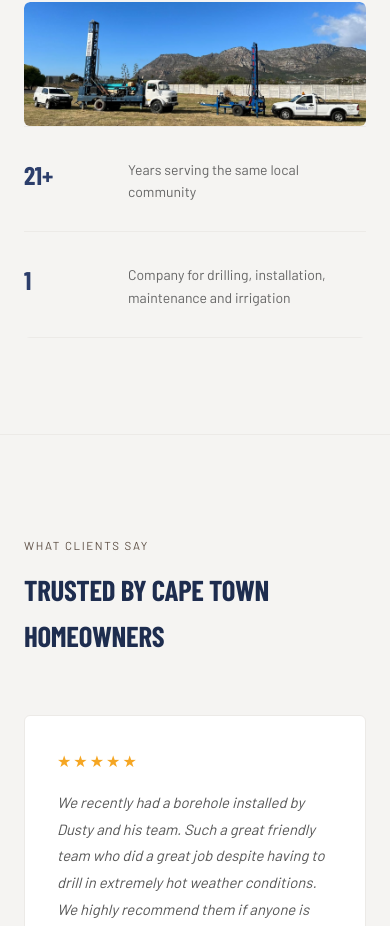
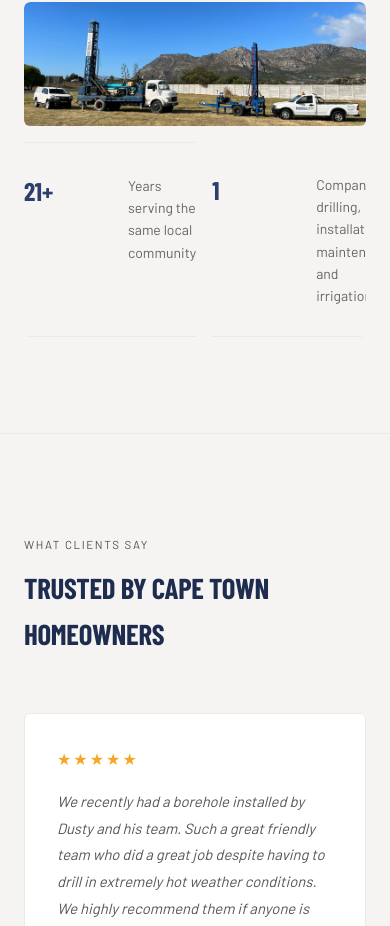
Before and after one commit to BoreholeMan/my-website, a React (Vite) app: page / in a window 390 px wide. Shown: the part 3595-4521 px from the top of the page. Built offline with nearby package versions, Linux system fonts and the light colour scheme; a web font is replaced by a local one.

Commit message:
Add grid layout for whyImageStats class

```diff
--- a/src/pages/Home.module.css
+++ b/src/pages/Home.module.css
@@ -490,3 +490,10 @@
   object-fit: cover;
   border-radius: 6px;
 }
+
+  .whyImageStats {
+  display: grid;
+  grid-template-columns: 1fr 1fr;
+  gap: 16px;
+  margin-top: 16px;
+}
```
